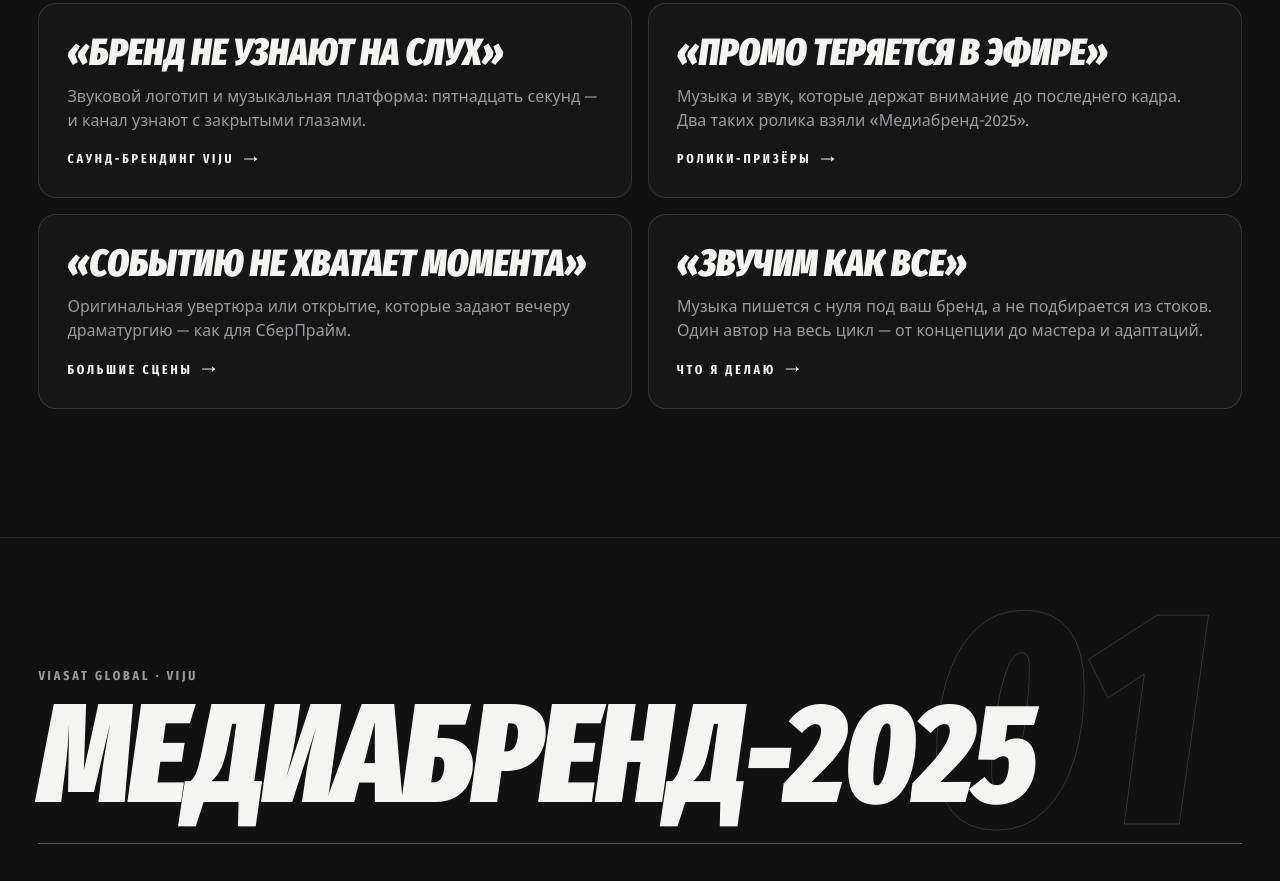
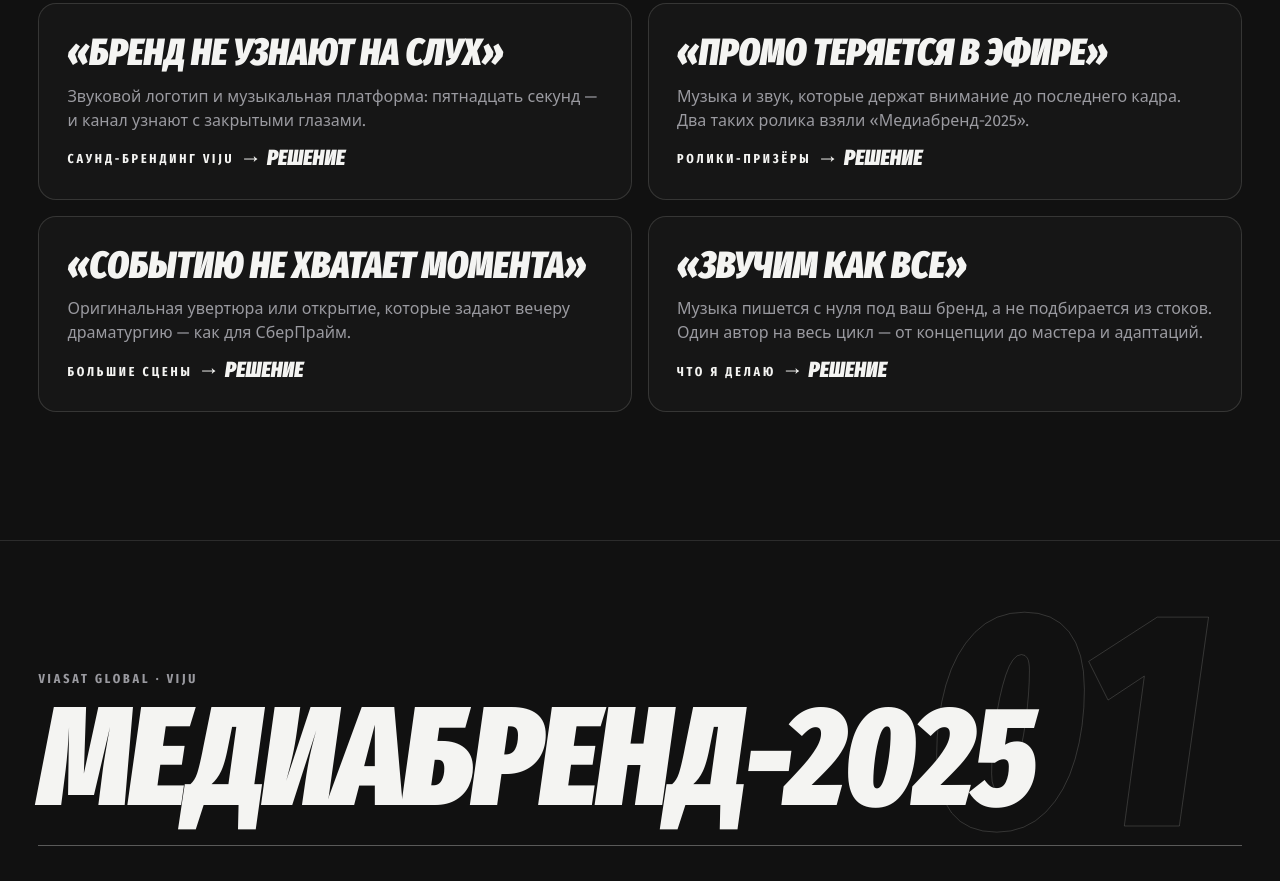
Before and after one commit to victorrlive-cmyk/vic-torr, a plain HTML site: page sound/index.html in a window 1280 px wide. Shown: the part 1621-2502 px from the top of the page. Drawn offline with Linux system fonts and the light colour scheme; a web font is replaced by a local one.

Commit message:
SOUND solutions

```diff
--- a/sound/index.html
+++ b/sound/index.html
@@ -149,22 +149,22 @@
           <li class="snd-task reveal">
             <p class="snd-task__pain">«Бренд не&nbsp;узнают на&nbsp;слух»</p>
             <p class="snd-task__fix">Звуковой логотип и&nbsp;музыкальная платформа: пятнадцать секунд&nbsp;— и&nbsp;канал узнают с&nbsp;закрытыми глазами.</p>
-            <a class="snd-task__go" href="#branding">Саунд-брендинг viju</a>
+            <a class="snd-task__go" href="#branding">Саунд-брендинг viju<span class="snd-task__arrow" aria-hidden="true">→</span><span class="snd-task__ans"><span class="snd-task__word">решение</span><span class="snd-task__cur" aria-hidden="true"></span></span></a>
           </li>
           <li class="snd-task reveal">
             <p class="snd-task__pain">«Промо теряется в&nbsp;эфире»</p>
             <p class="snd-task__fix">Музыка и&nbsp;звук, которые держат внимание до&nbsp;последнего кадра. Два таких ролика взяли «Медиабренд-2025».</p>
-            <a class="snd-task__go" href="#awards">Ролики-призёры</a>
+            <a class="snd-task__go" href="#awards">Ролики-призёры<span class="snd-task__arrow" aria-hidden="true">→</span><span class="snd-task__ans"><span class="snd-task__word">решение</span><span class="snd-task__cur" aria-hidden="true"></span></span></a>
           </li>
           <li class="snd-task reveal">
             <p class="snd-task__pain">«Событию не&nbsp;хватает момента»</p>
             <p class="snd-task__fix">Оригинальная увертюра или открытие, которые задают вечеру драматургию&nbsp;— как для СберПрайм.</p>
-            <a class="snd-task__go" href="#events">Большие сцены</a>
+            <a class="snd-task__go" href="#events">Большие сцены<span class="snd-task__arrow" aria-hidden="true">→</span><span class="snd-task__ans"><span class="snd-task__word">решение</span><span class="snd-task__cur" aria-hidden="true"></span></span></a>
           </li>
           <li class="snd-task reveal">
             <p class="snd-task__pain">«Звучим как все»</p>
             <p class="snd-task__fix">Музыка пишется с&nbsp;нуля под ваш бренд, а&nbsp;не&nbsp;подбирается из&nbsp;стоков. Один автор на&nbsp;весь цикл&nbsp;— от&nbsp;концепции до&nbsp;мастера и&nbsp;адаптаций.</p>
-            <a class="snd-task__go" href="#services">Что я&nbsp;делаю</a>
+            <a class="snd-task__go" href="#services">Что я&nbsp;делаю<span class="snd-task__arrow" aria-hidden="true">→</span><span class="snd-task__ans"><span class="snd-task__word">решение</span><span class="snd-task__cur" aria-hidden="true"></span></span></a>
           </li>
         </ul>
       </div>
--- a/sound/main.js
+++ b/sound/main.js
@@ -118,6 +118,34 @@ if (typer) {
   typer.addEventListener('click', function () { goal('hero_task_click', { phrase: out.textContent }); });
 }
 
+// «→ решение» в карточках задач: слово допечатывается, когда карточка появилась на экране
+var answers = document.querySelectorAll('.snd-task__word');
+if (answers.length && !reduceMotion && 'IntersectionObserver' in window) {
+  var typeWord = function (el, delay) {
+    var word = el.getAttribute('data-word');
+    var i = 0;
+    setTimeout(function tick() {
+      i++;
+      el.textContent = word.slice(0, i);
+      if (i < word.length) setTimeout(tick, 70 + Math.random() * 50);
+    }, delay);
+  };
+  var answerWatch = new IntersectionObserver(function (entries) {
+    entries.forEach(function (entry) {
+      if (!entry.isIntersecting) return;
+      var el = entry.target;
+      answerWatch.unobserve(el);
+      var order = Array.prototype.indexOf.call(answers, el) % 2;
+      typeWord(el, 500 + order * 350);
+    });
+  }, { rootMargin: '0px 0px -15% 0px' });
+  answers.forEach(function (el) {
+    el.setAttribute('data-word', el.textContent);
+    el.textContent = '';
+    answerWatch.observe(el);
+  });
+}
+
 // Цели Яндекс Метрики с page: 'sound'. Метрика заблокирована — молча ничего.
 function goal(name, params) {
   params.page = 'sound';
--- a/sound/style.css
+++ b/sound/style.css
@@ -416,9 +416,37 @@
   text-decoration: none;
   transition: var(--ease);
 }
-.snd-task__go::after { content: '→'; font-size: 16px; letter-spacing: 0; transition: var(--ease); }
+.snd-task__arrow { font-size: 16px; letter-spacing: 0; transition: var(--ease); }
 .snd-task__go:hover { color: var(--text); }
-.snd-task__go:hover::after { transform: translateX(3px); }
+.snd-task__go:hover .snd-task__arrow { transform: translateX(3px); }
+/* «решение» допечатывается при появлении карточки (main.js); жёлтый курсор мигает всегда */
+.snd-task__ans {
+  display: inline-flex; align-items: center;
+  font-family: var(--cond);
+  font-style: italic;
+  font-weight: 900;
+  font-size: 22px;
+  line-height: 1;
+  letter-spacing: 0;
+  text-transform: uppercase;
+}
+.snd-task__cur {
+  display: inline-block;
+  width: .5em; height: .82em;
+  margin-left: .08em;
+  background: var(--accent);
+  animation: snd-blink 1.06s steps(1, end) infinite;
+}
+/* При наведении под «решением» слева направо прочерчивается жёлтая линия, курсор замирает */
+.snd-task__word {
+  padding-bottom: 4px;
+  background: linear-gradient(var(--accent), var(--accent)) 0 100% / 0 3px no-repeat;
+  transition: background-size 300ms cubic-bezier(.2,.7,.2,1);
+}
+.snd-task__go:hover .snd-task__word, .snd-task__go:focus-visible .snd-task__word { background-size: 100% 3px; }
+.snd-task__go:hover .snd-task__cur, .snd-task__go:focus-visible .snd-task__cur { animation: none; }
+@keyframes snd-blink { 50% { opacity: 0; } }
+@media (prefers-reduced-motion: reduce) { .snd-task__cur { animation: none; } }
 
 /* ---------- Промежуточный CTA после работ ---------- */
 .snd-ask {
```
